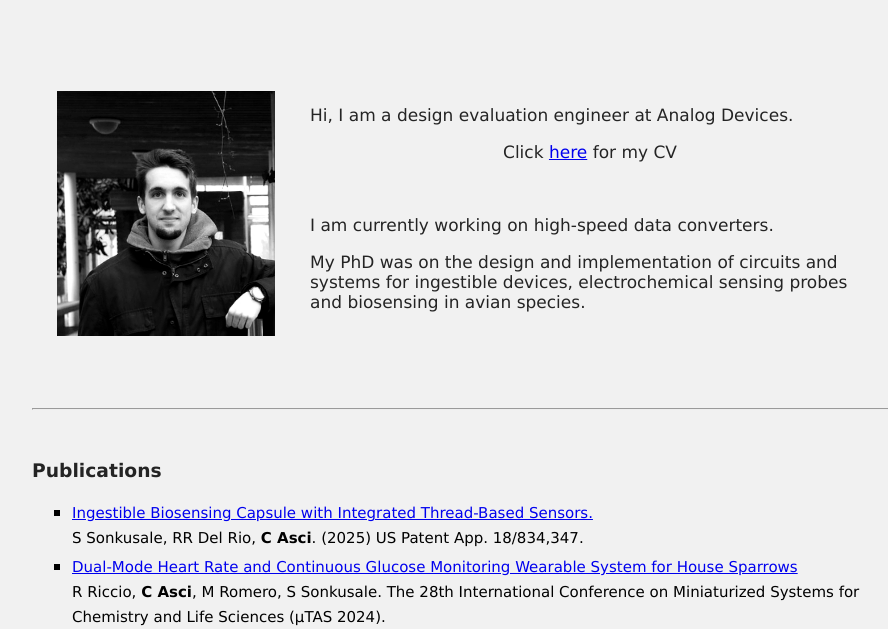
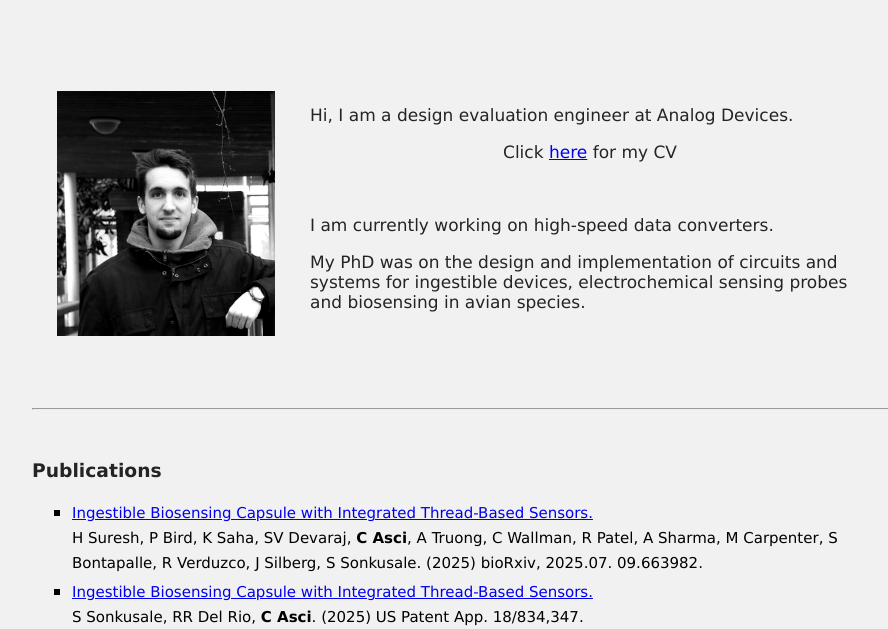
Before and after one commit to cyn9/cyn9.github.io, a plain HTML site: page index.html in a window 1280 px wide. Shown: the part 154-783 px from the top of the page, without its empty margins (178-1066 px from the left). Drawn offline with Linux system fonts and the light colour scheme.

Commit message:
updated cv, publications

```diff
--- a/index.html
+++ b/index.html
@@ -38,6 +38,14 @@
 		<div class="container">
 			<h3 class="head">Publications</h3>
 			<ul>
+				<li>
+					<a href="https://www.biorxiv.org/content/10.1101/2025.07.09.663982v1.abstract">
+						Ingestible Biosensing Capsule with Integrated Thread-Based Sensors.
+					</a>
+					<br>H Suresh, P Bird, K Saha, SV Devaraj, <b>C Asci</b>, A Truong, C Wallman, R Patel, A Sharma,
+					M Carpenter, S Bontapalle, R Verduzco, J Silberg, S Sonkusale. (2025) bioRxiv, 2025.07. 09.663982.
+				</li>
+
 				<li>
 					<a href="https://www.freepatentsonline.com/y2025/0040891.html">
 						Ingestible Biosensing Capsule with Integrated Thread-Based Sensors.
```
Also changed, not shown: 1 other file.
